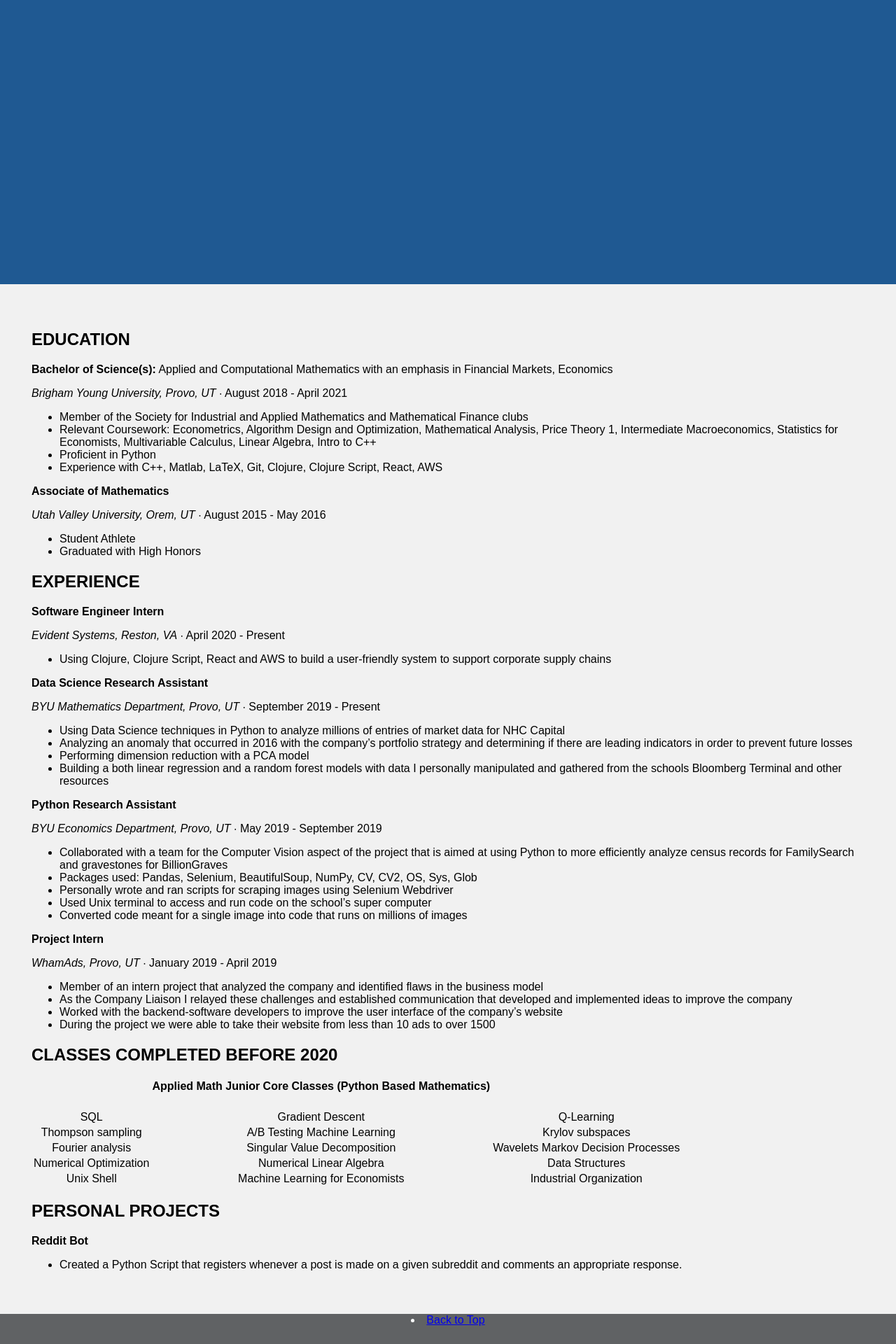
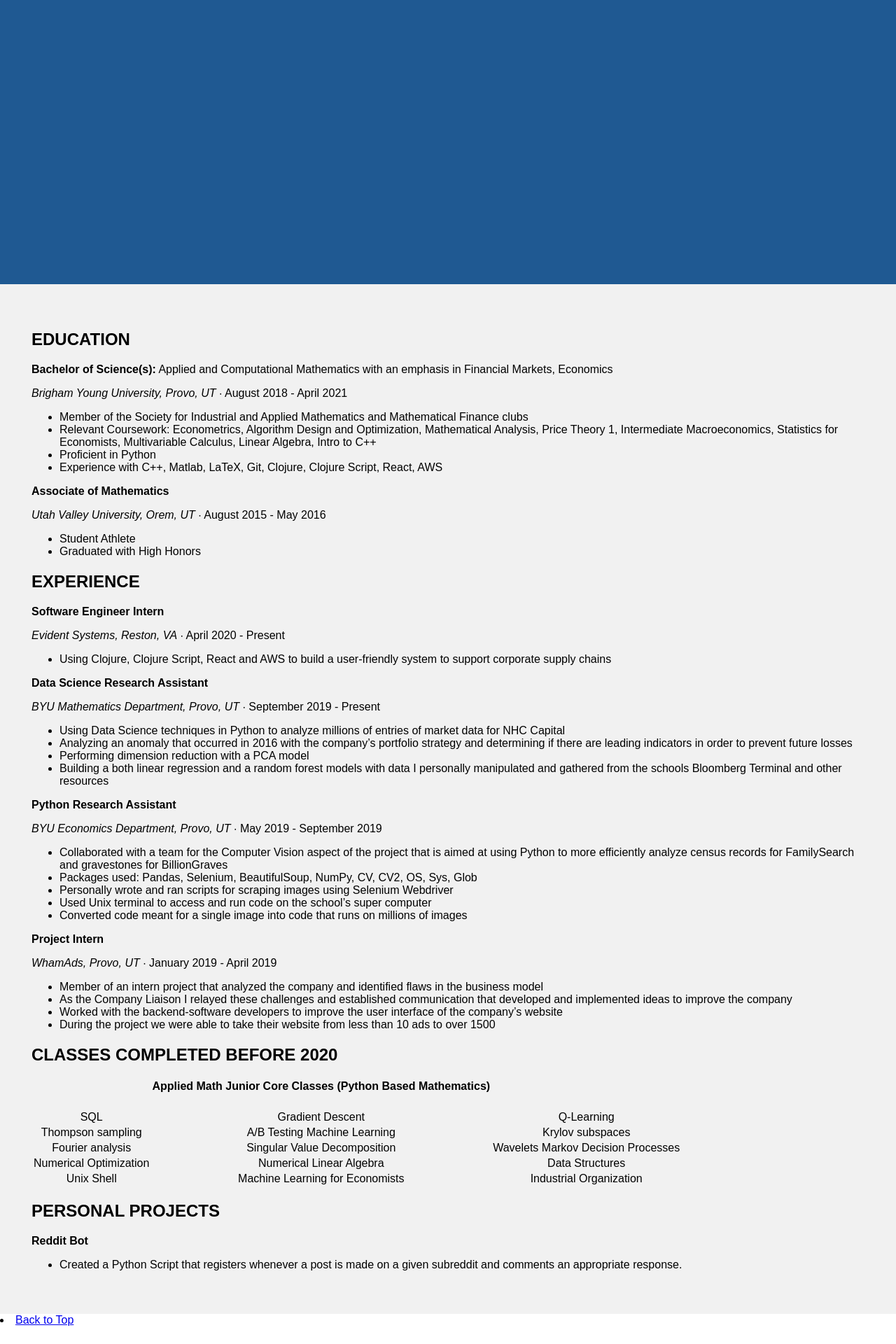
Before and after one commit to layniecalderwood/coryrhunter.com, a Jekyll site: the page built from index.md, in a window 1280 px wide. Shown: the part 2872-4792 px from the top of the page at 70% size. Built offline with Jekyll 4.4.1, drawn with Linux system fonts in a browser that asks for light colours; our own code applies the rules of GitHub Pages for plain Markdown files; after the commit the page ends 4767 px from its top, so only the background shows below that.

Commit message:
back to top

```diff
--- a/_layouts/default.html
+++ b/_layouts/default.html
@@ -237,9 +237,9 @@ footer {
 
 </article></a>
 
-<footer>
+<nav>
   <li><a href="#header">Back to Top</a></li>
-</footer>
+</nav>
 
 </body>
 </html>
```
